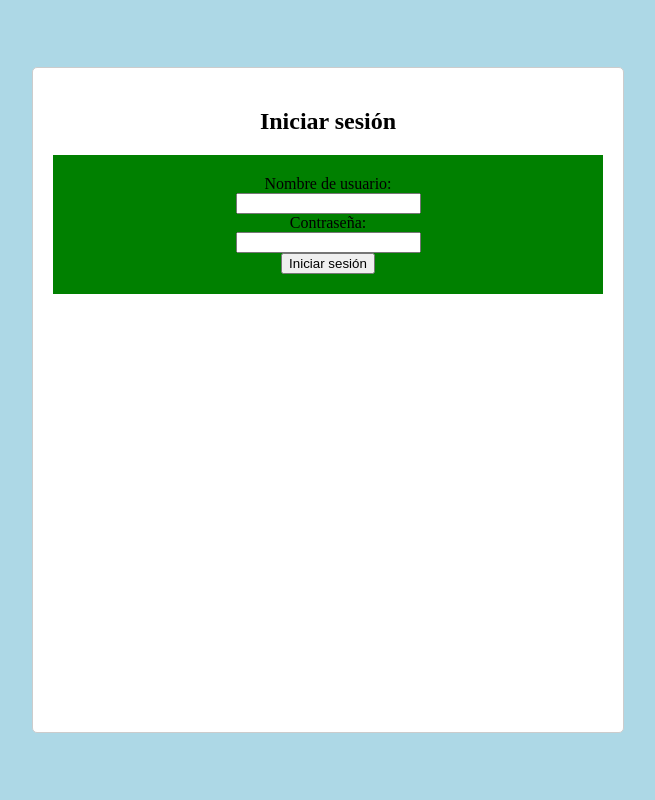
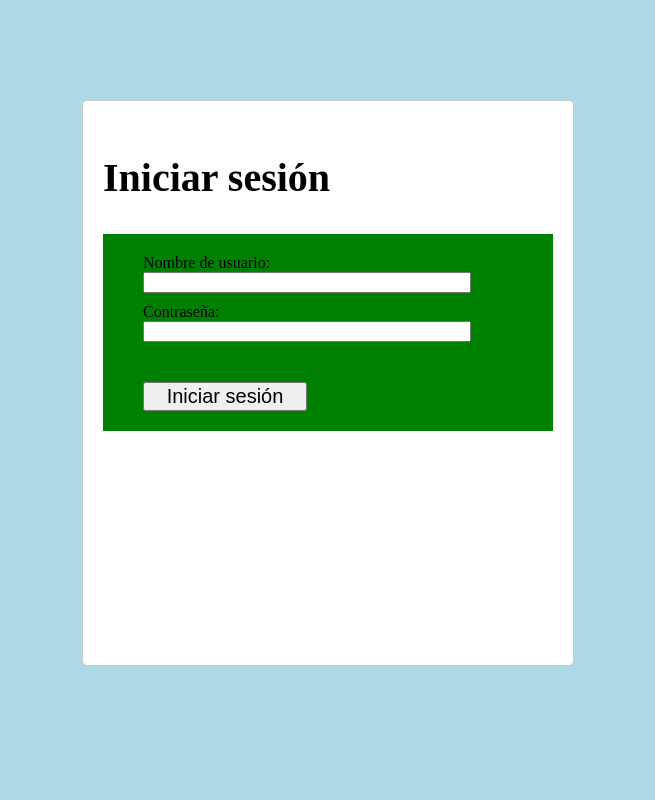
Before and after one commit to Moli-M/WebApp, a Flask app: page /login in a window 1280 px wide. Shown: the whole page, without its empty margins (312-967 px from the left). Run offline with Flask 3, Linux system fonts and the light colour scheme.

Commit message:
Login css

```diff
--- a/app/static/css/login.css
+++ b/app/static/css/login.css
@@ -2,22 +2,57 @@ body{
     background-color: lightblue;
     display: flex;
     justify-content: center;
-    align-items: center;
+    align-items: top;
     height: 100vh;
     margin: 0;
 }
 
+h2{
+    font-size: 40px;
+}
+
 .login-div {
-    text-align: center;
+    text-align: left;
     border: 1px solid #ccc;
     padding: 20px;
     border-radius: 5px;
     background-color: white;
-    height: 624px;
-    width: 550px;
+    height: 524px;
+    width: 450px;
+    margin-top:100px;
 }
+
+.form-field{
+    width: 100%;
+    margin-left: 20px;
+    margin-right: 20px;
+    max-width: 100%;
+    box-sizing: border-box;
+}
+
+.form-field input {
+    max-width: 100%;
+    max-height: 100%;
+    width: 80%;
+    height: 20%;
+    box-sizing: border-box; /* Para incluir el padding en el ancho total */
+    margin-bottom: 10px; /* Añade un margen inferior para separar los inputs */
+    margin-right: 20px;
+}
+
 
 .login-form{
     background-color: green;
     padding: 20px;
+    display: flex;
+    flex-direction: column;
+    max-width: 100%;
 }
+
+.button{
+    width: 40%;
+    height: 50%;
+    font-size: 20px;
+    margin-left: 20px;
+    margin-top: 30px;
+}
--- a/app/templates/login.html
+++ b/app/templates/login.html
@@ -10,15 +10,15 @@
     <div class="login-div">
         <h2>Iniciar sesión</h2>
         <form action="/login" method="POST" class="login-form">
-            <div class="username-div">
+            <div class="form-field">
                 <label for="username">Nombre de usuario:</label><br>
                 <input type="text" id="username" name="username" required><br>
             </div>
-            <div class="password-div">
+            <div class="form-field">
                 <label for="password">Contraseña:</label><br>
                 <input type="password" id="password" name="password" required><br>
             </div>
-            <input type="button" value="Iniciar sesión">
+            <input type="button" value="Iniciar sesión" class="button">
         </form>
     </div>
 </body>
```
